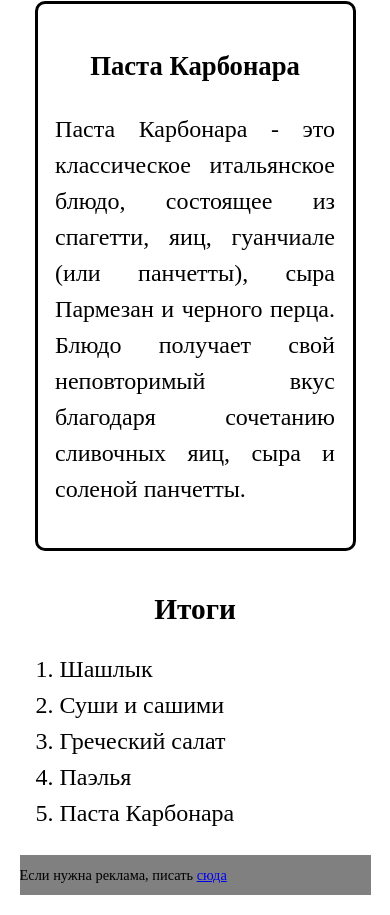
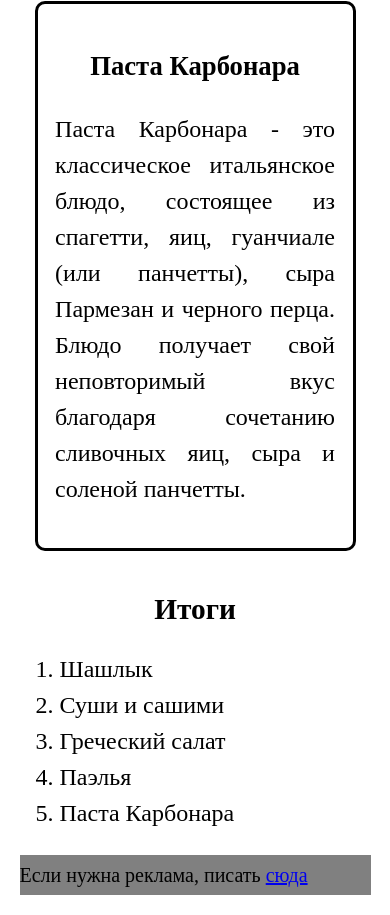
Before and after one commit to OldVergil/htmlPage, a plain HTML site: page index.html in a window 390 px wide. Shown: the part 2964-3879 px from the top of the page. Drawn offline with Linux system fonts and the light colour scheme.

Commit message:
Add files via upload

```diff
--- a/css/media.css
+++ b/css/media.css
@@ -5,7 +5,7 @@
 }
 @media screen and (max-width:399px){
     .mailLink{
-        font-size: 60%;
+        font-size: 15pt;
     }
 }
 @media screen and (max-width:239px){
```
